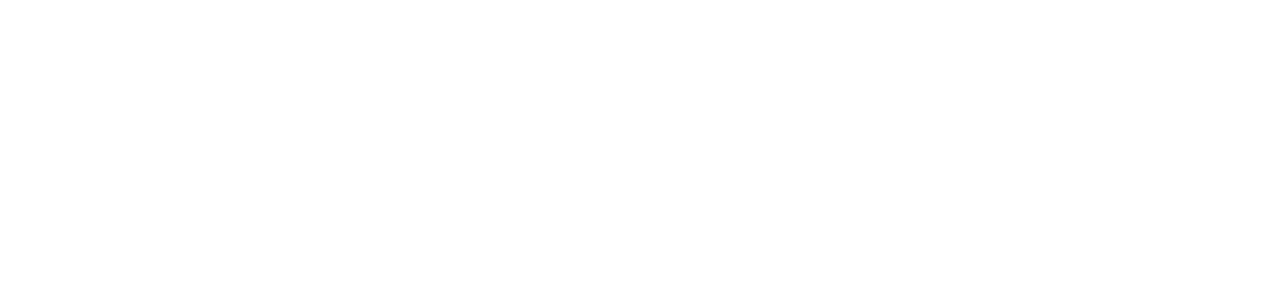
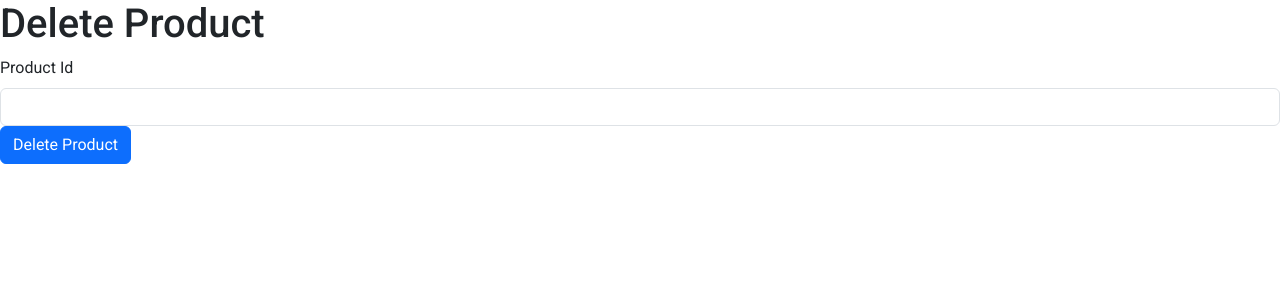
Before and after one commit to ThisaraRajapakshe/POS-Frontend, an Angular app: page /product-delete in a window 1280 px wide. Before the commit this address led to /. Shown: the top 300 px of the page. Built offline with nearby package versions, Linux system fonts and the light colour scheme.

Commit message:
Add product delete component and route
Introduces ProductDeleteComponent with template, styles, and unit test for deleting products. Updates app routes to include a path for product deletion. The component uses ProductService to handle product deletion by ID and displays success or error messages.

```diff
--- a/src/app/app.routes.ts
+++ b/src/app/app.routes.ts
@@ -2,9 +2,11 @@
 import { ProductLineItemListComponent } from './features/product-Line-Item/product-Line-Item-List-Create/product-line-item-list/product-line-item-list.component';
 import { ProductListComponent } from './features/product/product-list/product-list.component';
 import { ProductCreateComponent } from './features/product/product-create/product-create.component';
+import { ProductDeleteComponent } from './features/product/product-delete/product-delete.component';
 
 export const routes: Routes = [
     {path: 'product-line-item-list', component: ProductLineItemListComponent },
     {path: 'product-list', component: ProductListComponent },
-    {path: 'product-create', component: ProductCreateComponent }
+    {path: 'product-create', component: ProductCreateComponent },
+    {path: 'product-delete', component: ProductDeleteComponent }
 ];
--- /dev/null
+++ b/src/app/features/product/product-delete/product-delete.component.html
@@ -0,0 +1,9 @@
+<h1>Delete Product</h1>
+<div *ngIf="message" class="alert" [ngClass]="{'alert-success': !isError, 'alert-danger': isError}">
+  {{ message }}
+</div>
+<div>
+    <label class="form-label" for="productId">Product Id</label>
+    <input class="form-control" id="productId" #productIdInput>
+    <button class="btn btn-primary" (click)="deleteProduct(productIdInput.value)">Delete Product</button>
+</div>
--- /dev/null
+++ b/src/app/features/product/product-delete/product-delete.component.ts
@@ -0,0 +1,31 @@
+import { Component } from '@angular/core';
+import { ProductService } from '../../../Core/services/product.service';
+import { CommonModule } from '@angular/common';
+
+@Component({
+  selector: 'pos-product-delete',
+  imports: [ CommonModule ],
+  templateUrl: './product-delete.component.html',
+  styleUrl: './product-delete.component.scss'
+})
+export class ProductDeleteComponent {
+  message: string = '';
+  isError: boolean = false;
+
+  constructor(private productService: ProductService) { }
+  // Method to delete a product by its ID
+    deleteProduct(productId: string) {
+      this.productService.delete(productId).subscribe({
+        next: () => {
+          this.message = 'Product deleted successfully';
+          this.isError = false;
+        },
+        error: (error) => {
+          console.error('Error deleting product:', error);
+          this.message = 'Error deleting product';
+          this.isError = true;
+        }
+      });
+  }
+
+}
```
Also changed, not shown: src/app/features/product/product-delete/product-delete.component.scss (added), 1 other file (tests, documents, lock files or other folders).
